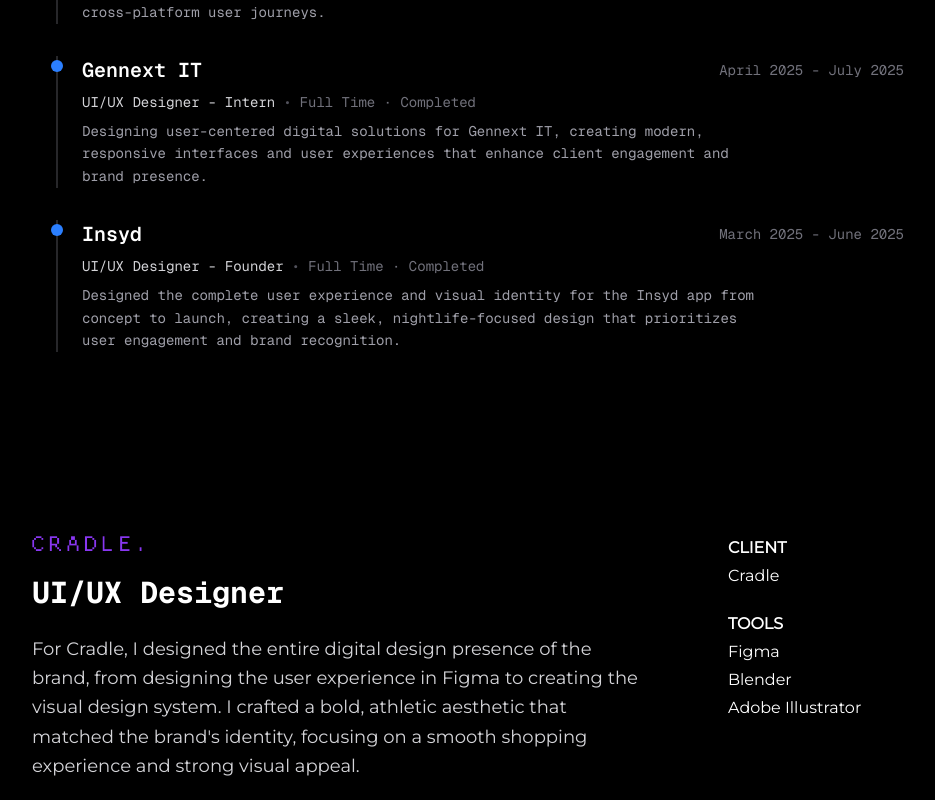
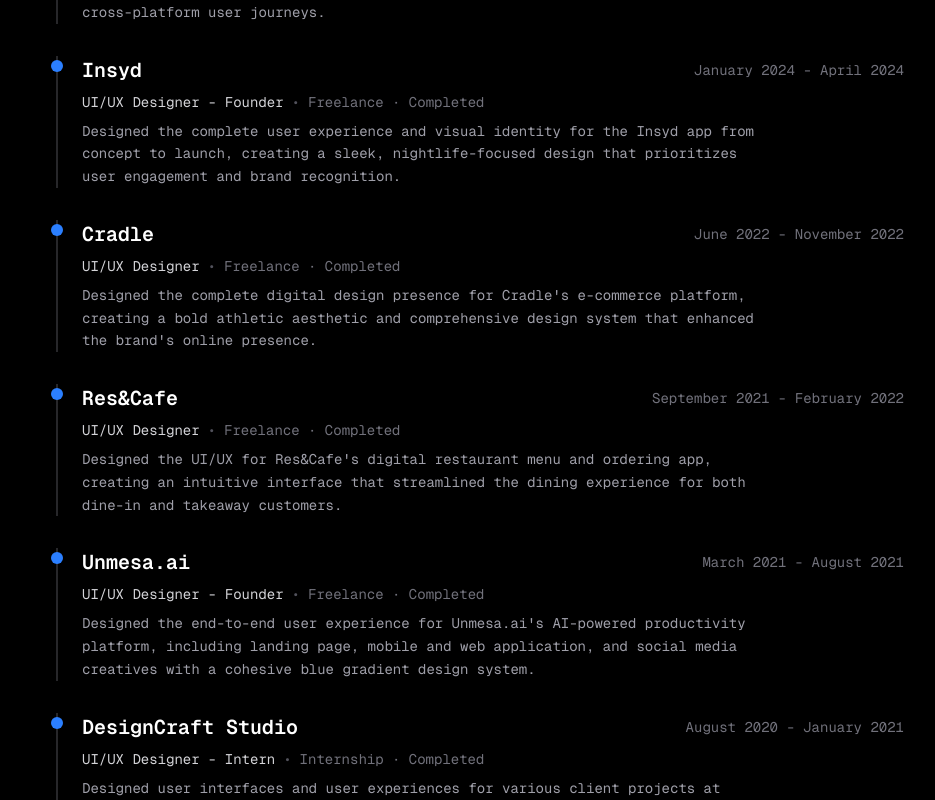
Before and after one commit to ishan-crd/design-portfolio, a Next.js app: page / in a window 1280 px wide. Shown: the part 2000-2800 px from the top of the page, without its empty margins (160-1095 px from the left). Built offline with nearby package versions, Linux system fonts and the light colour scheme.

Commit message:
Fixed final

```diff
--- a/src/app/components/Experience.tsx
+++ b/src/app/components/Experience.tsx
@@ -4,7 +4,7 @@
     role: "UI/UX Designer - Intern",
     type: "Full Time",
     duration: "Ongoing",
-    period: "July 2025 - Ongoing",
+    period: "January 2025 - Ongoing",
     description: "Leading the end-to-end UI/UX design of Edwance.ai's landing page and dashboard, creating intuitive user experiences and beautiful interfaces that drive product growth from concept to a fully scaled service.",
   },
   {
@@ -12,25 +12,48 @@
     role: "UI/UX Designer",
     type: "Freelance",
     duration: "Ongoing",
-    period: "July 2025 - Ongoing",
+    period: "October 2024 - Ongoing",
     description: "Designing the complete user experience for Tangle's MVP, from initial wireframes to high-fidelity prototypes for a funded startup, focusing on creating seamless cross-platform user journeys.",
-  },
-  {
-    company: "Gennext IT",
-    role: "UI/UX Designer - Intern",
-    type: "Full Time",
-    duration: "Completed",
-    period: "April 2025 - July 2025",
-    description:
-      "Designing user-centered digital solutions for Gennext IT, creating modern, responsive interfaces and user experiences that enhance client engagement and brand presence.",
   },
   {
     company: "Insyd",
     role: "UI/UX Designer - Founder",
-    type: "Full Time",
+    type: "Freelance",
     duration: "Completed",
-    period: "March 2025 - June 2025",
+    period: "January 2024 - April 2024",
     description: "Designed the complete user experience and visual identity for the Insyd app from concept to launch, creating a sleek, nightlife-focused design that prioritizes user engagement and brand recognition.",
+  },
+  {
+    company: "Cradle",
+    role: "UI/UX Designer",
+    type: "Freelance",
+    duration: "Completed",
+    period: "June 2022 - November 2022",
+    description: "Designed the complete digital design presence for Cradle's e-commerce platform, creating a bold athletic aesthetic and comprehensive design system that enhanced the brand's online presence.",
+  },
+  {
+    company: "Res&Cafe",
+    role: "UI/UX Designer",
+    type: "Freelance",
+    duration: "Completed",
+    period: "September 2021 - February 2022",
+    description: "Designed the UI/UX for Res&Cafe's digital restaurant menu and ordering app, creating an intuitive interface that streamlined the dining experience for both dine-in and takeaway customers.",
+  },
+  {
+    company: "Unmesa.ai",
+    role: "UI/UX Designer - Founder",
+    type: "Freelance",
+    duration: "Completed",
+    period: "March 2021 - August 2021",
+    description: "Designed the end-to-end user experience for Unmesa.ai's AI-powered productivity platform, including landing page, mobile and web application, and social media creatives with a cohesive blue gradient design system.",
+  },
+  {
+    company: "DesignCraft Studio",
+    role: "UI/UX Designer - Intern",
+    type: "Internship",
+    duration: "Completed",
+    period: "August 2020 - January 2021",
+    description: "Designed user interfaces and user experiences for various client projects at DesignCraft Studio, gaining foundational experience in wireframing, prototyping, and creating responsive designs across different industries.",
   },
 
 ];
--- a/src/app/components/Projects.tsx
+++ b/src/app/components/Projects.tsx
@@ -4,25 +4,37 @@
     title: "Cradle Clothing",
     desc: "Complete UI/UX design for a modern e-commerce platform specializing in gym apparel, featuring intuitive user flows and a bold athletic aesthetic.",
     image: "/cradle.png",
-    tech: ["Figma", "Adobe Creative Suite", "Design Systems"],
+    tech: ["Figma", "Blender", "Adobe Illustrator"],
   },
   {
     title: "Insyd",
     desc: "Revolutionary clubbing access app design making nightlife more inclusive and accessible, with user-centered interface design and real-time venue information.",
     image: "/insyd-black.png",
-    tech: ["Figma", "Prototyping", "User Research"],
+    tech: ["Figma", "Adobe Illustrator"],
   },
   {
     title: "Tangle",
     desc: "Led the complete UI/UX design of Tangle's MVP, transforming the concept from initial wireframes to high-fidelity prototypes and user-ready design system.",
     image: "/tangle-des.png",
-    tech: ["Figma", "Prototyping", "Wireframing"],
+    tech: ["Figma", "InVision", "Sketch"],
   },
   {
     title: "Edwance.ai",
     desc: "End-to-end UI/UX design of Edwance.ai's landing page and dashboard, creating intuitive user experiences that drive product growth from concept to scale.",
     image: "/edwance-landing.png",
-    tech: ["Figma", "Adobe Creative Suite", "User Testing"],
+    tech: ["Figma", "Adobe Illustrator"],
+  },
+  {
+    title: "Unmesa.ai",
+    desc: "Designed the end-to-end user experience for an AI-powered productivity platform, including landing page, mobile and web application, and social media creatives with a cohesive blue gradient design system.",
+    image: "/unmesa/Unmesa-laptop.png",
+    tech: ["Figma", "Adobe Illustrator", "Sketch"],
+  },
+  {
+    title: "Gennext IT",
+    desc: "Designed the complete user experience of the company's official website, creating a modern, responsive interface with clear user flows and intuitive navigation to enhance user engagement.",
+    image: "/gennext1.png",
+    tech: ["Figma", "Sketch"],
   },
 ];
 
```
